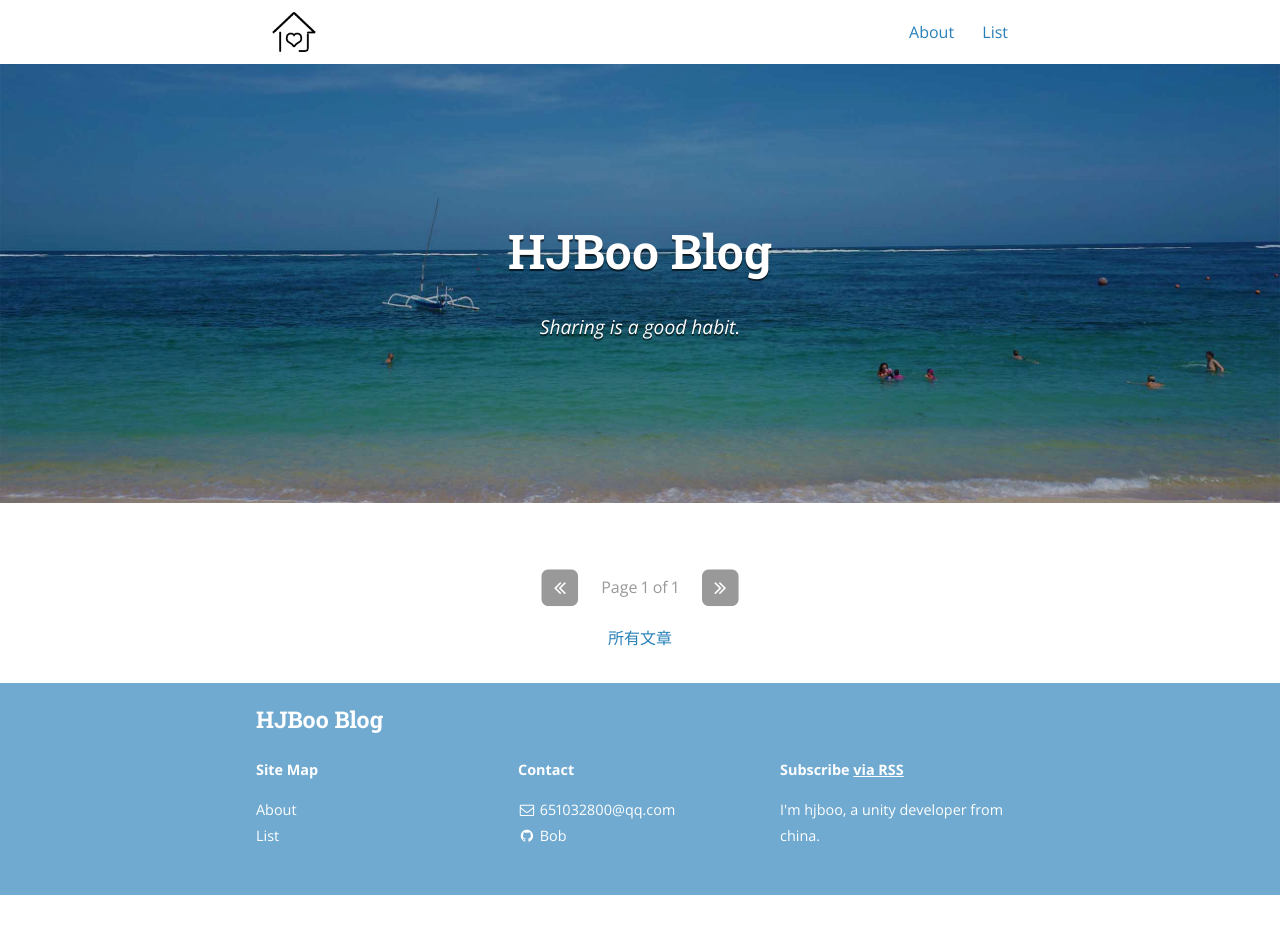
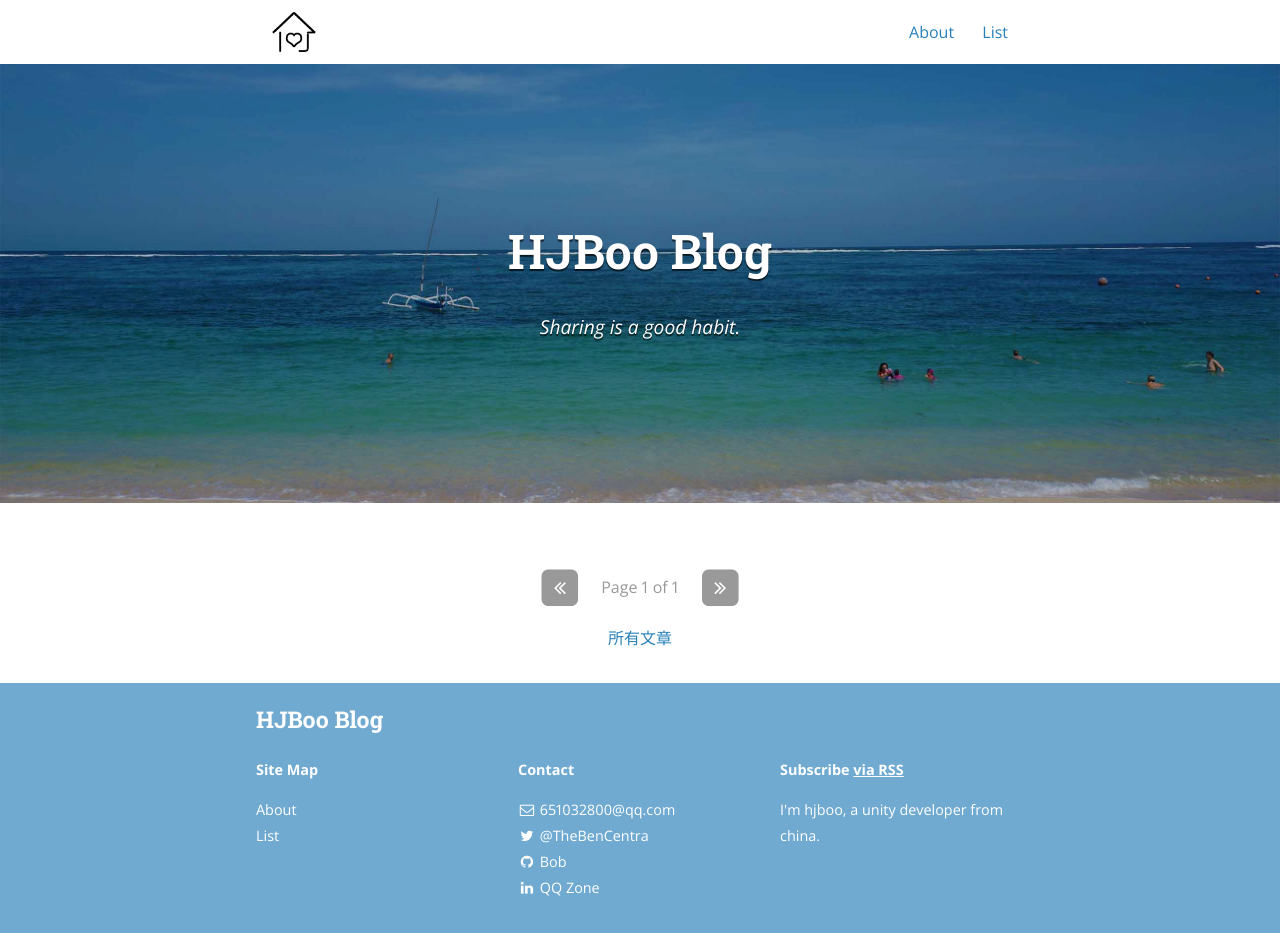
Before and after one commit to MonoHank/hjboo.github.io, a Jekyll site: the page built from index.html, in a window 1280 px wide. Built offline with Jekyll 4.4.1, drawn with Linux system fonts in a browser that asks for light colours; nearby versions of some CDN libraries; the list of posts is cut into pages by our own code; a style sheet for code colours, icons or effects is not loaded; before the commit the page ends 900 px from its top, so only the background shows below that; some of the changed lines change nothing that is shown.

Commit message:
····

```diff
--- a/_config.yml
+++ b/_config.yml
@@ -65,6 +65,14 @@ descriptions:
 #     share_title: ?text=                   # Title parameter for sharing URL
 #     share_link: "&amp;url="               # Link parameter for sharing URL
 social:
+  - name: Twitter
+    icon: twitter
+    username: "@TheBenCentra"
+    url: https://twitter.com/TheBenCentra
+    desc: Follow me on Twitter
+    share_url: http://twitter.com/share
+    share_title: ?text=
+    share_link: "&amp;url="
 
   - name: Facebook
     icon: facebook
@@ -83,6 +91,15 @@ social:
     share_url:
     share_title:
     share_link:
+
+  - name: LinkedIn
+    icon: linkedin
+    username: QQ Zone
+    url: http://i.qq.com/
+    desc: Connect with me on LinkedIn
+    share_url: //www.linkedin.com/shareArticle
+    share_title: ?mini=true
+    share_link: "&amp;url="
 
   - name: Google+
     icon: google-plus
```
